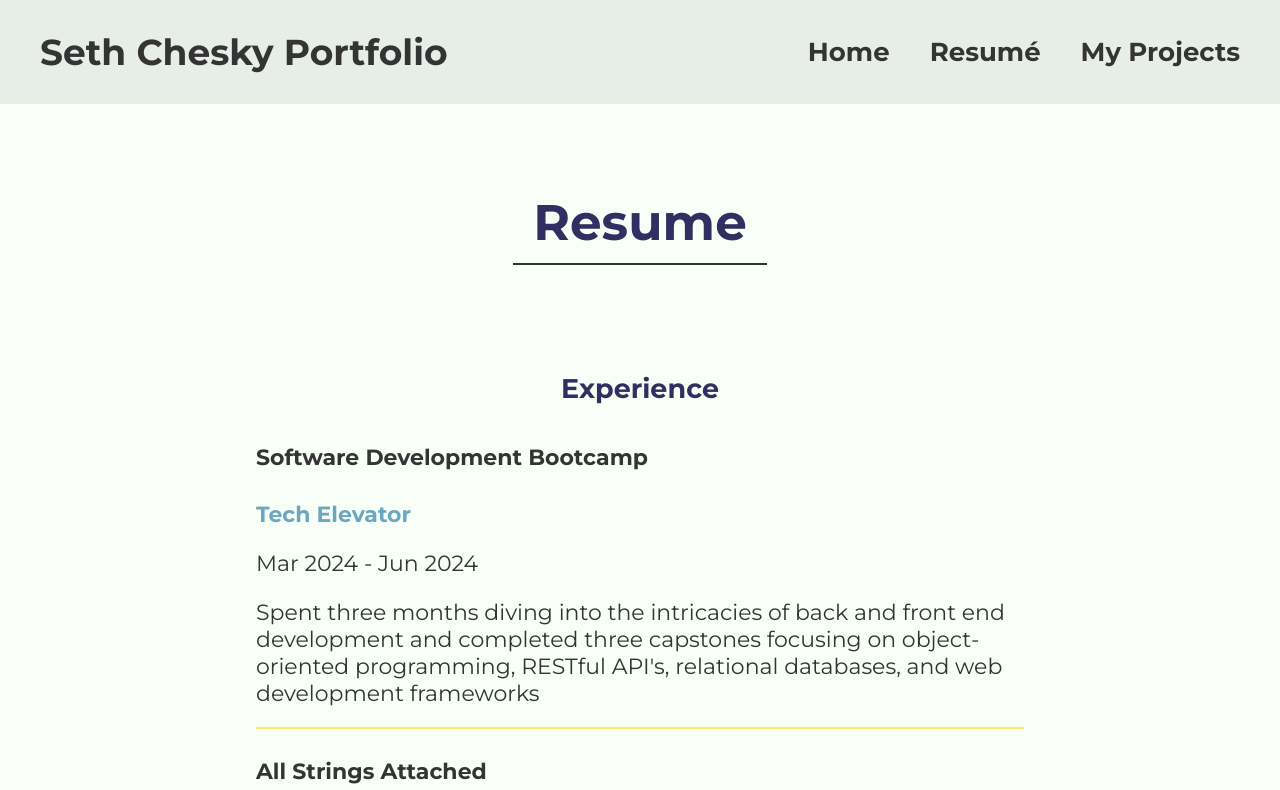
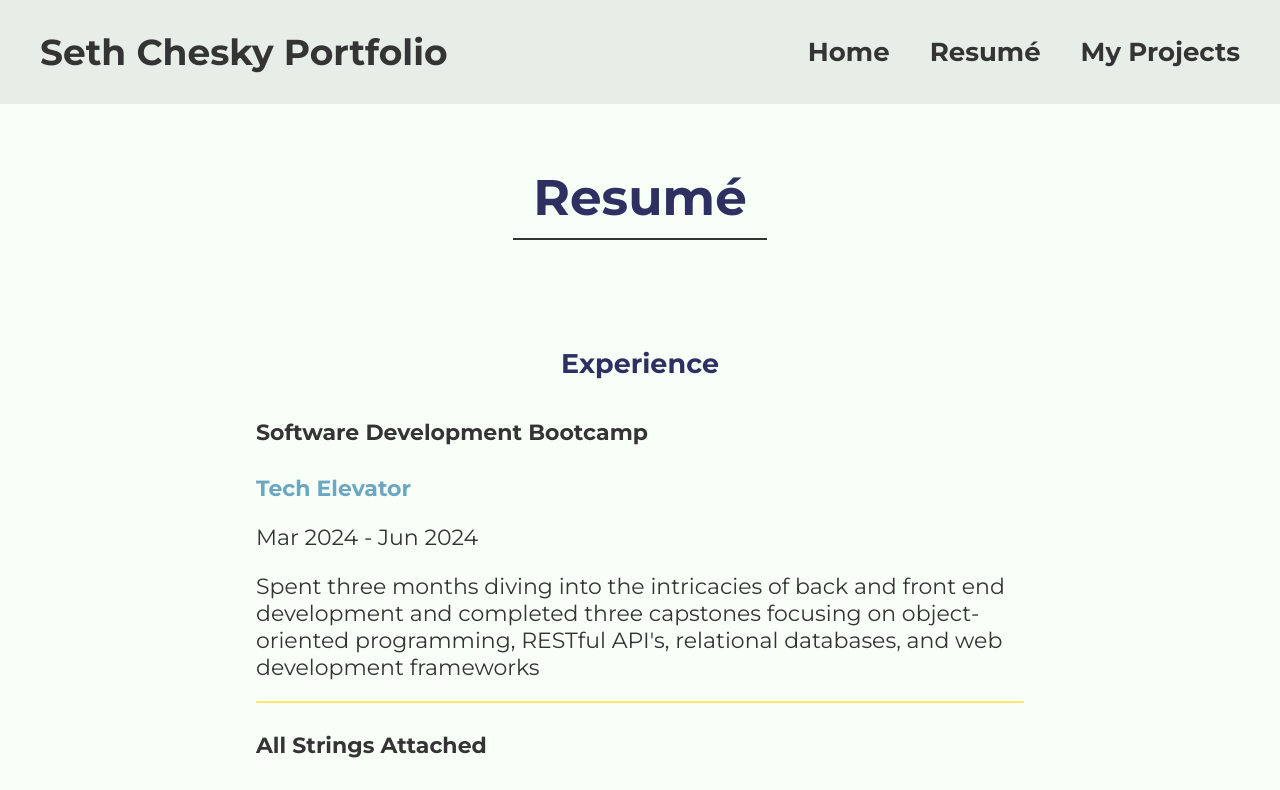
Before and after one commit to chethnut/portfolio-page-vue, a Vue app: page /resume in a window 1280 px wide. Shown: the top 790 px of the page. Built offline with nearby package versions, Linux system fonts and the light colour scheme.

Commit message:
small style and layout adjustments

```diff
--- a/src/views/MyProjectsView.vue
+++ b/src/views/MyProjectsView.vue
@@ -72,7 +72,7 @@ export default {
 
 .view-title {
     font-size: 50px;
-    padding-top: 3%;
+    padding-top: 1%;
     padding-bottom: 10px;
     border-bottom: 2px solid #343434;
     max-width: 300px;
--- a/src/views/ResumeView.vue
+++ b/src/views/ResumeView.vue
@@ -1,7 +1,7 @@
 <template>
     <HeaderComp/>
     <div class="title-wrapper">
-      <h3 class="view-title">Resume</h3>
+      <h3 class="view-title">Resumé</h3>
     </div>
     <div class="info-container">
 
@@ -77,7 +77,7 @@ export default {
 
 .view-title {
   font-size: 50px;
-  padding-top: 3%;
+  padding-top: 1%;
   padding-bottom: 10px;
   border-bottom: 2px solid #343434;
   max-width: 300px;
```
